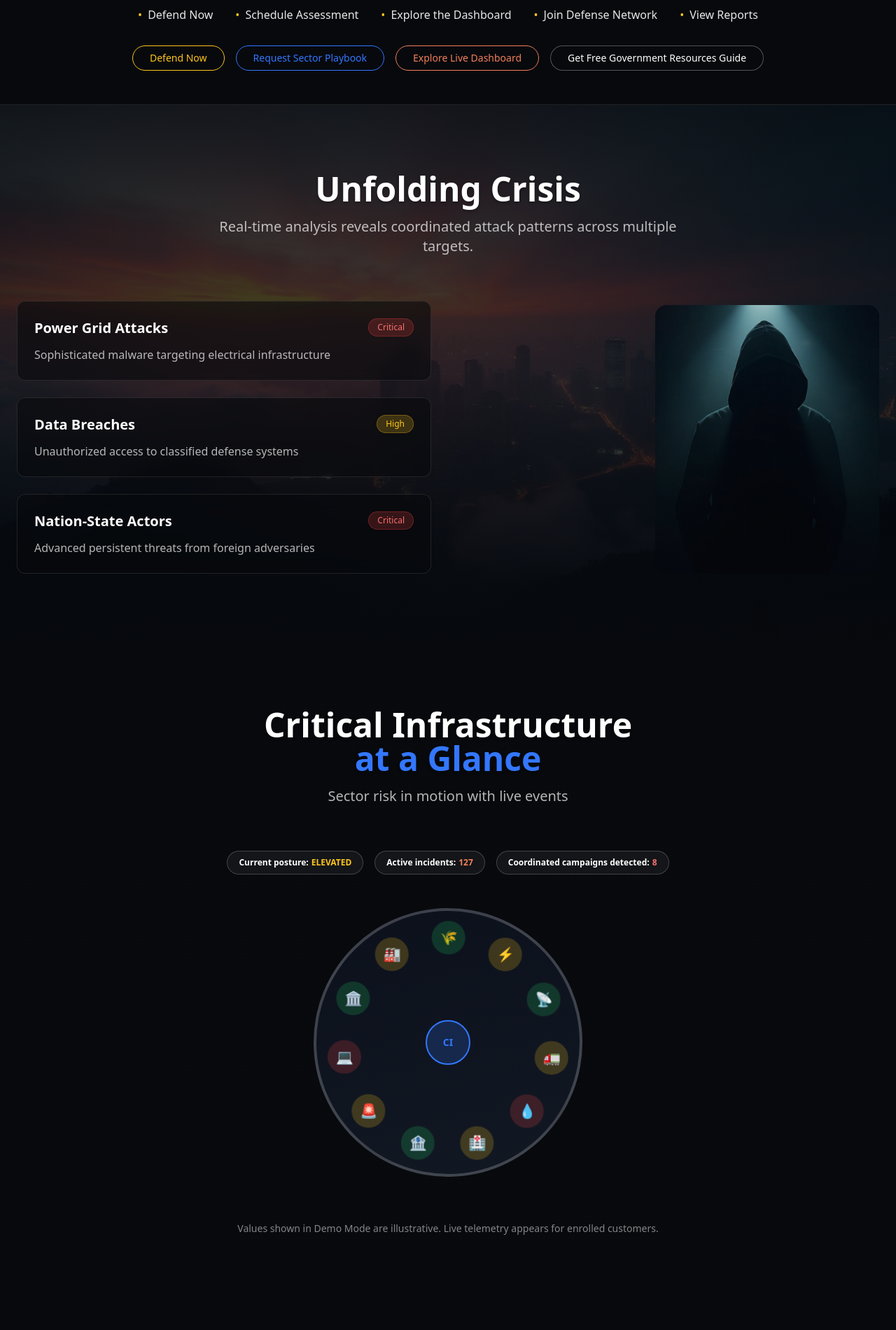
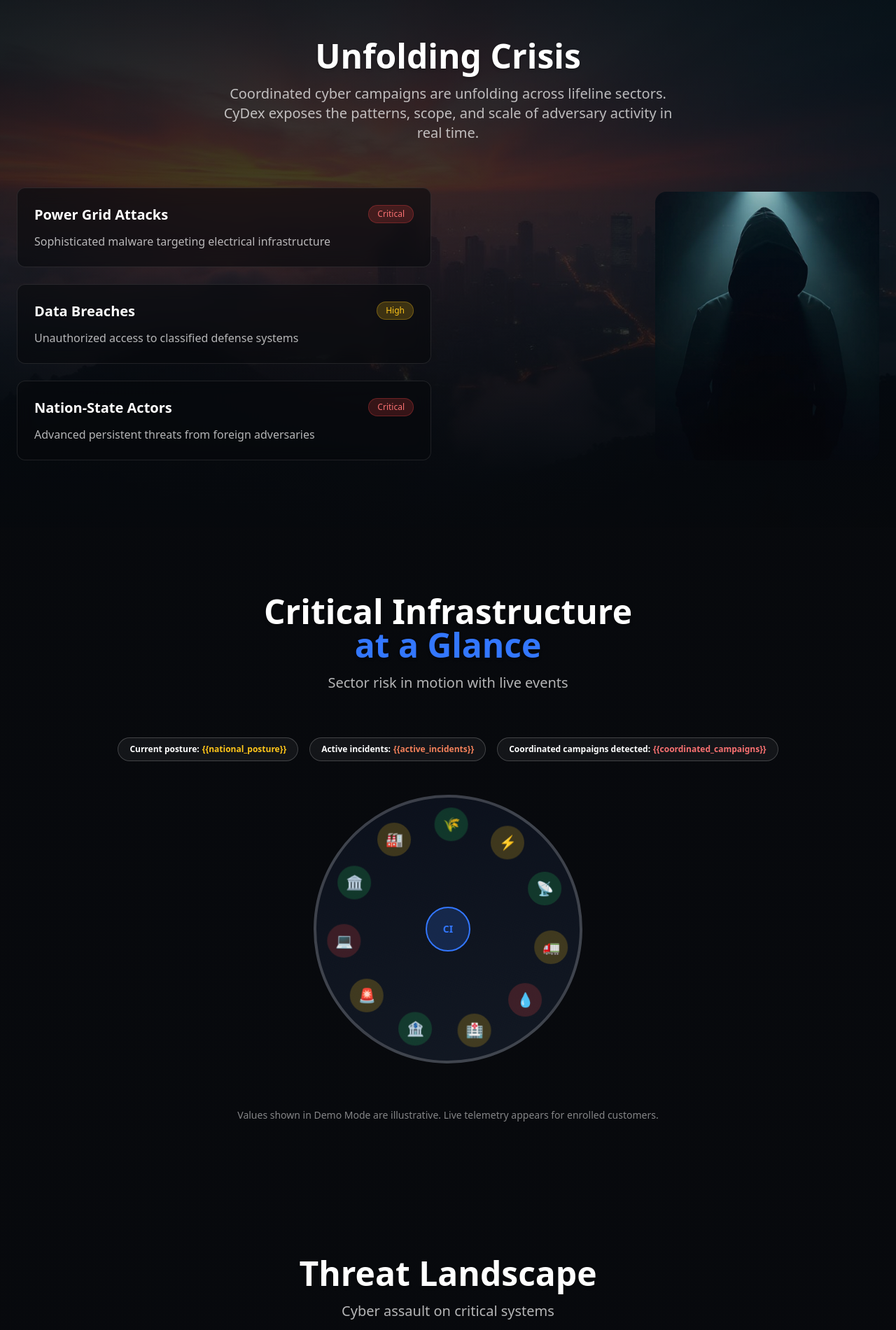
Before and after one commit to watchmen-in/cybex-cipher-scape, a React (Vite) app: page / in a window 1280 px wide. Shown: the part 840-2741 px from the top of the page at 70% size. Built offline with nearby package versions, Linux system fonts and the light colour scheme.

Commit message:
Refine homepage content
Update homepage content with specific copy changes, placeholder tokens, and CTA adjustments as per inline annotations. This includes modifying the Hero, Crisis + Capabilities, Rotating CI Wheel, Threat Landscape, Visual Callouts, and Footer CTA sections.

```diff
--- a/src/components/CriticalInfrastructureWheel.tsx
+++ b/src/components/CriticalInfrastructureWheel.tsx
@@ -26,7 +26,7 @@ const CriticalInfrastructureWheel = () => {
     {
       id: 'energy',
       name: 'Energy',
-      icon: '⚡',
+      icon: '⚡', // TODO: Replace with SVG icon
       status: 'Elevated',
       activeAlerts: 12,
       topVector: 'Grid operations malware',
@@ -38,16 +38,16 @@ const CriticalInfrastructureWheel = () => {
         'Supply chain compromise in protective relays and firmware update channels'
       ],
       kpis: {
-        'Outage risk': 'Medium',
-        'Impacted sites': '24',
-        'Known IOCs': '156'
+        'Outage risk': '{{energy_outage_risk}}',
+        'Impacted sites': '{{energy_impacted_sites}}',
+        'Known IOCs': '{{energy_iocs}}'
       },
       action: 'Validate relay firmware integrity, segment OT from IT, deploy allow-list on engineering stations'
     },
     {
       id: 'communications',
       name: 'Communications',
-      icon: '📡',
+      icon: '📡', // TODO: Replace with SVG icon
       status: 'Normal',
       activeAlerts: 8,
       topVector: 'BGP route manipulation',
@@ -59,8 +59,8 @@ const CriticalInfrastructureWheel = () => {
         'DDoS on DNS and CDN edges degrading content delivery'
       ],
       kpis: {
-        'Service availability': '99.2%',
-        'Targeted ASNs': '8'
+        'Service availability': '{{comm_availability}}',
+        'Targeted ASNs': '{{comm_targeted_asns}}'
       },
       action: 'Enforce RPKI, hardened DNS, upstream scrubbing with auto failover'
     },
@@ -278,13 +278,13 @@ const CriticalInfrastructureWheel = () => {
         {/* Global Status Badges */}
         <div className="flex flex-wrap justify-center gap-4 mb-12">
           <Badge variant="outline" className="bg-white/5 border-white/20 text-white px-4 py-2">
-            Current posture: <span className="text-cyber-amber ml-1">ELEVATED</span>
+            Current posture: <span className="text-cyber-amber ml-1">{`{{national_posture}}`}</span>
           </Badge>
           <Badge variant="outline" className="bg-white/5 border-white/20 text-white px-4 py-2">
-            Active incidents: <span className="text-cyber-salmon ml-1">127</span>
+            Active incidents: <span className="text-cyber-salmon ml-1">{`{{active_incidents}}`}</span>
           </Badge>
           <Badge variant="outline" className="bg-white/5 border-white/20 text-white px-4 py-2">
-            Coordinated campaigns detected: <span className="text-red-400 ml-1">8</span>
+            Coordinated campaigns detected: <span className="text-red-400 ml-1">{`{{coordinated_campaigns}}`}</span>
           </Badge>
         </div>
 
--- a/src/components/CyberAssaultSection.tsx
+++ b/src/components/CyberAssaultSection.tsx
@@ -41,7 +41,7 @@ const CyberAssaultSection = () => {
             Unfolding Crisis
           </h2>
           <p className="text-xl text-white/70 max-w-2xl mx-auto">
-            Real-time analysis reveals coordinated attack patterns across multiple targets.
+            Coordinated cyber campaigns are unfolding across lifeline sectors. CyDex exposes the patterns, scope, and scale of adversary activity in real time.
           </p>
         </div>
 
--- a/src/components/HomelandSection.tsx
+++ b/src/components/HomelandSection.tsx
@@ -25,7 +25,7 @@ const HomelandSection = () => {
                 Comprehensive intelligence on emerging threats and attack vectors.
               </p>
               <Button variant="outline" size="sm" className="border-cyber-cyan text-cyber-cyan hover:bg-cyber-cyan hover:text-background">
-                View Reports
+                Schedule Assessment
               </Button>
             </div>
 
--- a/src/components/StraplineSection.tsx
+++ b/src/components/StraplineSection.tsx
@@ -2,62 +2,37 @@ import { Button } from "@/components/ui/button";
 
 const StraplineSection = () => {
   return (
-    <section className="py-12 bg-background border-y border-white/10">
+    <section className="py-12 bg-gradient-to-r from-background via-background/95 to-background border-y border-white/10">
       <div className="container mx-auto px-6">
-        <div className="text-center space-y-8">
-          <div className="flex flex-wrap justify-center gap-8 text-center">
-            <div className="flex items-center gap-2">
-              <span className="text-cyber-amber">•</span>
-              <span className="text-white/90">Defend Now</span>
-            </div>
-            <div className="flex items-center gap-2">
-              <span className="text-cyber-amber">•</span>
-              <span className="text-white/90">Schedule Assessment</span>
-            </div>
-            <div className="flex items-center gap-2">
-              <span className="text-cyber-amber">•</span>
-              <span className="text-white/90">Explore the Dashboard</span>
-            </div>
-            <div className="flex items-center gap-2">
-              <span className="text-cyber-amber">•</span>
-              <span className="text-white/90">Join Defense Network</span>
-            </div>
-            <div className="flex items-center gap-2">
-              <span className="text-cyber-amber">•</span>
-              <span className="text-white/90">View Reports</span>
-            </div>
-          </div>
-
         <div className="flex flex-wrap justify-center gap-4">
           <Button
             variant="outline"
-              size="sm"
-              className="border-cyber-amber text-cyber-amber hover:bg-cyber-amber hover:text-background rounded-full px-6"
+            size="lg"
+            className="border-cyber-amber text-cyber-amber hover:bg-cyber-amber hover:text-background rounded-full px-8 py-3"
           >
             Defend Now
           </Button>
           <Button
             variant="outline"
-              size="sm"
-              className="border-cyber-blue text-cyber-blue hover:bg-cyber-blue hover:text-background rounded-full px-6"
+            size="lg"
+            className="border-cyber-blue text-cyber-blue hover:bg-cyber-blue hover:text-background rounded-full px-8 py-3"
           >
             Request Sector Playbook
           </Button>
           <Button
             variant="outline"
-              size="sm"
-              className="border-cyber-salmon text-cyber-salmon hover:bg-cyber-salmon hover:text-background rounded-full px-6"
+            size="lg"
+            className="border-cyber-salmon text-cyber-salmon hover:bg-cyber-salmon hover:text-background rounded-full px-8 py-3"
           >
             Explore Live Dashboard
           </Button>
           <Button
             variant="outline"
-              size="sm"
-              className="border-white/30 text-white hover:bg-white hover:text-background rounded-full px-6"
+            size="lg"
+            className="border-white/30 text-white hover:bg-white hover:text-background rounded-full px-8 py-3"
           >
             Get Free Government Resources Guide
           </Button>
-          </div>
         </div>
       </div>
     </section>
--- /dev/null
+++ b/src/components/ThreatLandscapeSection.tsx
@@ -0,0 +1,211 @@
+import React from 'react';
+import { Card, CardContent, CardDescription, CardHeader, CardTitle } from "@/components/ui/card";
+import { Badge } from "@/components/ui/badge";
+
+interface SectorThreat {
+  id: string;
+  name: string;
+  icon: string;
+  tagline: string;
+  threats: string[];
+  kpis: Record<string, string>;
+  action: string;
+  eventChips: string[];
+}
+
+const ThreatLandscapeSection = () => {
+  const sectorThreats: SectorThreat[] = [
+    {
+      id: 'energy',
+      name: 'Energy',
+      icon: '⚡', // TODO: Replace with SVG
+      tagline: 'Keep the lights on',
+      threats: [
+        'Grid operations malware targeting substation HMIs and engineering workstations',
+        'Ransomware in generation facilities disrupting predictive maintenance',
+        'Supply chain compromise in protective relays and firmware update channels'
+      ],
+      kpis: {
+        'Outage risk': '{{energy_outage_risk}}',
+        'Impacted sites': '{{energy_impacted_sites}}',
+        'Known IOCs': '{{energy_iocs}}'
+      },
+      action: 'Validate relay firmware integrity, segment OT from IT, deploy allow-list on engineering stations',
+      eventChips: ['Malware', 'Supply Chain', 'OT Intrusion']
+    },
+    {
+      id: 'communications',
+      name: 'Communications',
+      icon: '📡', // TODO: Replace with SVG
+      tagline: 'Keep the nation talking',
+      threats: [
+        'BGP route manipulation affecting regional carriers',
+        'Signaling system exploitation against SMS and voice interconnects',
+        'DDoS on DNS and CDN edges degrading content delivery'
+      ],
+      kpis: {
+        'Service availability': '{{comm_availability}}',
+        'Targeted ASNs': '{{comm_targeted_asns}}'
+      },
+      action: 'Enforce RPKI, hardened DNS, upstream scrubbing with auto failover',
+      eventChips: ['DDoS', 'Data Exfil']
+    },
+    {
+      id: 'healthcare',
+      name: 'Healthcare and Public Health',
+      icon: '🏥', // TODO: Replace with SVG
+      tagline: 'Keep care continuous',
+      threats: [
+        'Ransomware with data theft on EHR and imaging networks',
+        'Medical device lateral movement via unmanaged IoMT assets',
+        'Phishing surge during surge capacity events'
+      ],
+      kpis: {
+        'EHR uptime': '{{health_ehr_uptime}}',
+        'PHI exposure risk': '{{health_phi_risk}}'
+      },
+      action: 'Network access control for IoMT, immutable backups, rapid phishing takedowns',
+      eventChips: ['Malware', 'Phishing', 'Data Exfil']
+    },
+    {
+      id: 'financial',
+      name: 'Financial Services',
+      icon: '🏦', // TODO: Replace with SVG
+      tagline: 'Keep trust intact',
+      threats: [
+        'Account takeover campaigns with bot-driven MFA fatigue',
+        'Swift and wire fraud social engineering',
+        'API abuse on fintech partners'
+      ],
+      kpis: {
+        'Fraud attempts blocked': '{{fin_fraud_blocked}}',
+        'API anomalies': '{{fin_api_anomalies}}'
+      },
+      action: 'Risk-based auth, transaction anomaly scoring, partner API rate limiting',
+      eventChips: ['Credential Theft', 'Phishing']
+    },
+    {
+      id: 'water',
+      name: 'Water and Wastewater',
+      icon: '💧', // TODO: Replace with SVG
+      tagline: 'Keep systems clean and safe',
+      threats: [
+        'Unauthorized SCADA access attempts on remote pump stations',
+        'Credential stuffing against remote terminal units via legacy VPNs',
+        'ICS manipulation playbooks targeting chlorine and UV disinfection'
+      ],
+      kpis: {
+        'Remote access failures': '{{water_failed_logins}}',
+        'Safety threshold trips': '{{water_safety_trips}}'
+      },
+      action: 'Replace shared accounts, enforce hardware tokens, set analog safeties on critical dosing',
+      eventChips: ['OT Intrusion', 'Credential Theft']
+    },
+    {
+      id: 'manufacturing',
+      name: 'Critical Manufacturing',
+      icon: '🏭', // TODO: Replace with SVG
+      tagline: 'Keep lines running',
+      threats: [
+        'Ransomware halting MES and ERP',
+        'Firmware tampering on CNC controllers',
+        'IP theft via design repository access'
+      ],
+      kpis: {
+        'Line downtime': '{{mfg_downtime}}',
+        'Integrity violations': '{{mfg_integrity_events}}'
+      },
+      action: 'Offline golden images, code signing verification, DLP for CAD systems',
+      eventChips: ['Malware', 'Data Exfil', 'OT Intrusion']
+    }
+  ];
+
+  return (
+    <section className="py-24 bg-gradient-to-b from-background/95 via-background to-background/95">
+      <div className="container mx-auto px-6">
+        <div className="text-center mb-16">
+          <h2 className="text-5xl font-bold text-white text-shadow mb-4">
+            Threat Landscape
+          </h2>
+          <p className="text-xl text-white/70 max-w-2xl mx-auto">
+            Cyber assault on critical systems
+          </p>
+          <p className="text-lg text-white/60 max-w-3xl mx-auto mt-2">
+            Real-time intelligence reveals coordinated activity against national infrastructure.
+          </p>
+        </div>
+
+        <div className="grid md:grid-cols-2 lg:grid-cols-3 gap-6 mb-16">
+          {sectorThreats.map((sector) => (
+            <Card key={sector.id} className="glass-card border-white/10 hover-lift hover-glow">
+              <CardHeader className="pb-3">
+                <div className="flex items-center gap-3 mb-2">
+                  <span className="text-2xl">{sector.icon}</span>
+                  <div>
+                    <CardTitle className="text-white text-lg">{sector.name}</CardTitle>
+                    <CardDescription className="text-cyber-blue text-sm italic">
+                      {sector.tagline}
+                    </CardDescription>
+                  </div>
+                </div>
+
+                {/* Event Chips */}
+                <div className="flex flex-wrap gap-1">
+                  {sector.eventChips.map((chip, idx) => (
+                    <Badge
+                      key={idx}
+                      variant="outline"
+                      className="text-xs px-2 py-1 bg-cyber-salmon/10 border-cyber-salmon/30 text-cyber-salmon"
+                    >
+                      {chip}
+                    </Badge>
+                  ))}
+                </div>
+              </CardHeader>
+
+              <CardContent className="space-y-4">
+                {/* Threats */}
+                <div>
+                  <h4 className="text-white font-medium text-sm mb-2">Current Threats</h4>
+                  <ul className="space-y-1">
+                    {sector.threats.slice(0, 2).map((threat, idx) => (
+                      <li key={idx} className="text-white/70 text-xs flex items-start gap-2">
+                        <span className="text-cyber-amber mt-1 text-xs">•</span>
+                        {threat}
+                      </li>
+                    ))}
+                  </ul>
+                </div>
+
+                {/* KPIs */}
+                <div className="grid grid-cols-2 gap-2 text-xs">
+                  {Object.entries(sector.kpis).map(([key, value]) => (
+                    <div key={key} className="flex flex-col">
+                      <span className="text-white/50">{key}</span>
+                      <span className="text-white font-mono">{value}</span>
+                    </div>
+                  ))}
+                </div>
+
+                {/* Action */}
+                <div className="pt-2 border-t border-white/10">
+                  <p className="text-white/80 text-xs">
+                    <span className="text-cyber-blue font-medium">Action: </span>
+                    {sector.action.slice(0, 60)}...
+                  </p>
+                </div>
+              </CardContent>
+            </Card>
+          ))}
+        </div>
+
+        {/* Demo Disclaimer */}
+        <p className="text-center text-white/50 text-sm">
+          Values shown in Demo Mode are illustrative. Live telemetry appears for enrolled customers.
+        </p>
+      </div>
+    </section>
+  );
+};
+
+export default ThreatLandscapeSection;
--- a/src/pages/Index.tsx
+++ b/src/pages/Index.tsx
@@ -3,6 +3,7 @@ import HeroSection from "@/components/HeroSection";
 import StraplineSection from "@/components/StraplineSection";
 import CyberAssaultSection from "@/components/CyberAssaultSection";
 import CriticalInfrastructureWheel from "@/components/CriticalInfrastructureWheel";
+import ThreatLandscapeSection from "@/components/ThreatLandscapeSection";
 import NetworkMosaicSection from "@/components/NetworkMosaicSection";
 import CrisisPortraitSection from "@/components/CrisisPortraitSection";
 import HomelandSection from "@/components/HomelandSection";
@@ -13,13 +14,14 @@ const Index = () => {
     <div className="min-h-screen bg-background">
       <Navigation />
       <HeroSection />
-      <StraplineSection />
       <CyberAssaultSection />
       <CriticalInfrastructureWheel />
+      <ThreatLandscapeSection />
       <NetworkMosaicSection />
       <CrisisPortraitSection />
       <HomelandSection />
       <DashboardSection />
+      <StraplineSection />
     </div>
   );
 };
```
Lines whose indentation alone changed are shown as unchanged.
